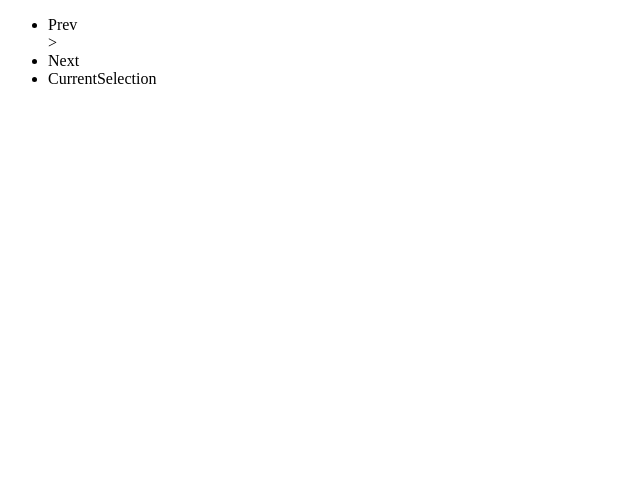
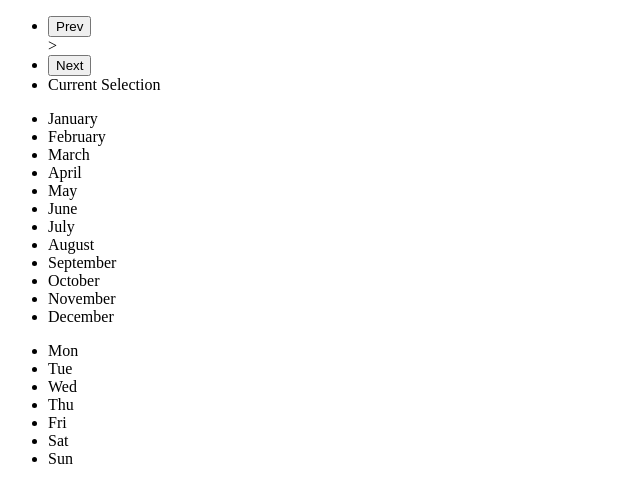
Before and after one commit to mimz-skywalker/SynergyInternshipTask2_DOMManipulation, a plain HTML site: page CalendarControll/index.html in a window 1280 px wide. Shown: the whole page, without its empty margins (0-640 px from the left). Drawn offline with Linux system fonts and the light colour scheme.

Commit message:
lists added

```diff
--- a/CalendarControll/index.html
+++ b/CalendarControll/index.html
@@ -7,11 +7,78 @@
 </head>
 <body>
     <div class = "calendar" >
+        <ul class = "header">
+            <li class = "prev">
+               <button type ="button"> Prev </button>
+            </li>>
+            <li class = "next">
+                <button type = "button "> Next </button>
+            </li>
+            <li class = "current"> Current Selection </li>
+        </ul>
         <div class = "month">
-            <ul class = "header">
-                <li class = "prev">Prev</li>>
-                <li class = "next">Next</li>
-                <li class = "current"> CurrentSelection </li>
+            <ul>
+                <li>
+                    January
+                </li>
+                <li>
+                    February
+                </li>
+                <li>
+                    March
+                </li>
+                <li>
+                    April
+                </li>
+                <li>
+                    May
+                </li>
+                <li>
+                    June
+                </li>
+                <li>
+                    July
+                </li>
+                <li>
+                    August
+                </li>
+                <li>
+                    September
+                </li>
+                <li>
+                    October
+                </li>
+                <li>
+                    November
+                </li>
+                <li>
+                    December
+                </li>
+            </ul>
+        </div>
+        <div class = "weekday">
+            <ul>
+                <li>
+                    Mon
+                </li>
+                <li>
+                    Tue
+                </li>
+                <li>
+                    Wed
+                </li>
+                <li>
+                    Thu
+                </li>
+                <li>
+                    Fri
+                </li>
+                <li>
+                    Sat
+                </li>
+                <li>
+                    Sun
+                </li>
             </ul>
         </div>
     </div>
```
